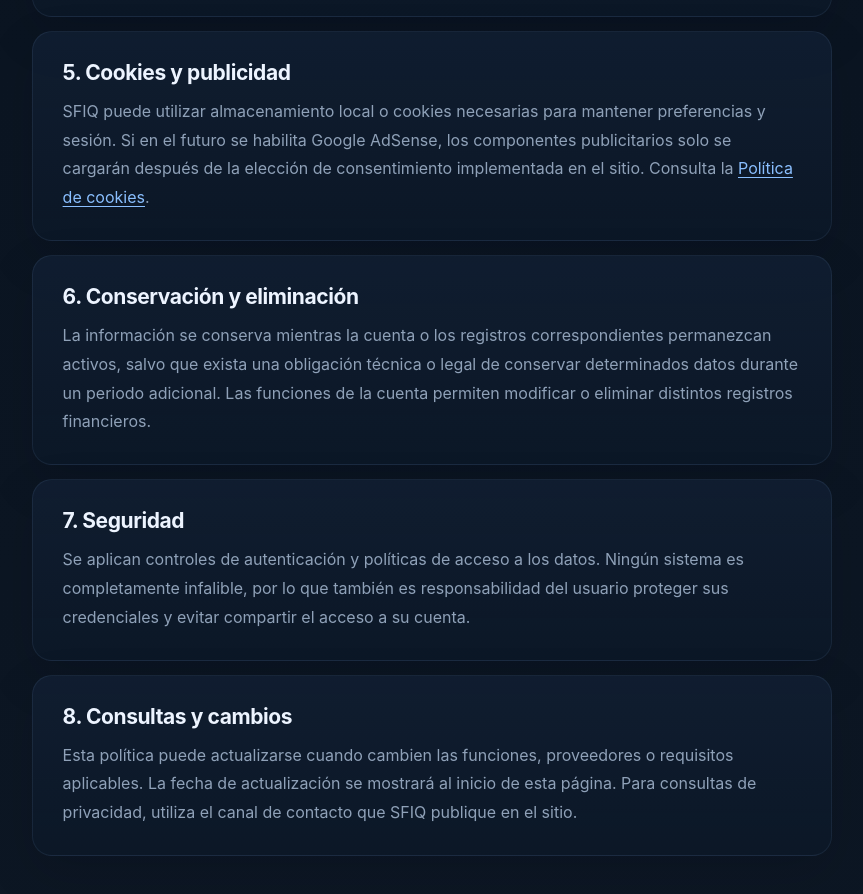
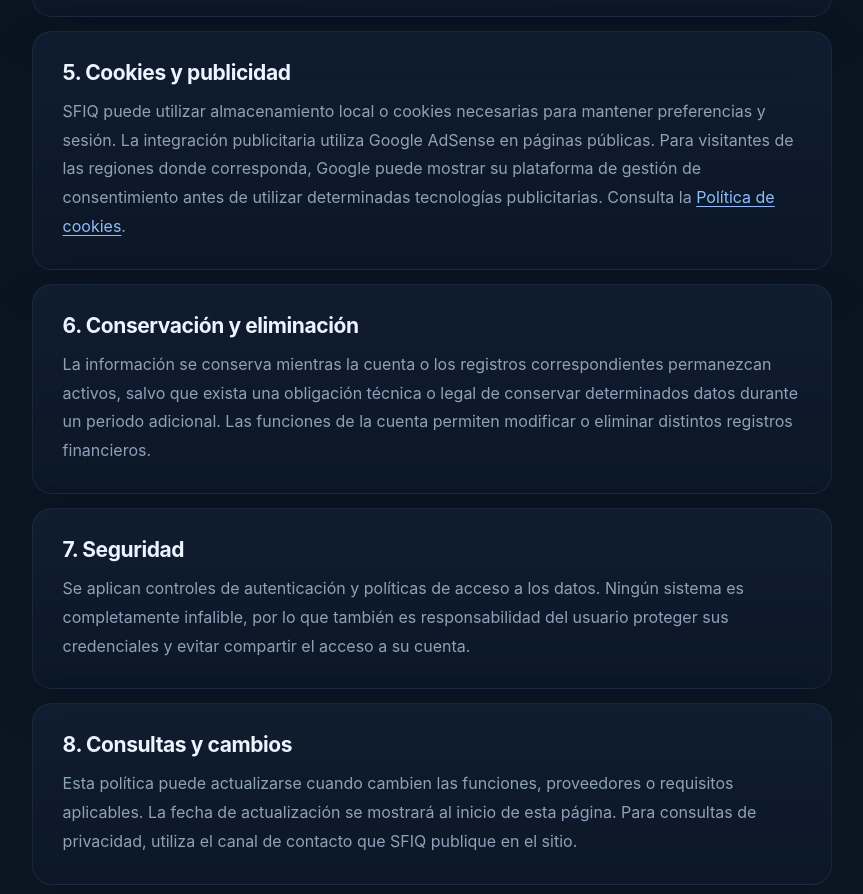
Before and after one commit to Sofonias-23/MiFinanzas, a Next.js app in the folder web/: page /privacidad in a window 1280 px wide. Shown: the part 1388-2282 px from the top of the page, without its empty margins (208-1071 px from the left). Built offline with nearby package versions, Linux system fonts and the light colour scheme.

Commit message:
Actualizar textos legales para Google CMP

```diff
--- a/web/app/privacidad/page.tsx
+++ b/web/app/privacidad/page.tsx
@@ -53,8 +53,9 @@ export default function PrivacidadPage() {
         <h2>5. Cookies y publicidad</h2>
         <p>
           SFIQ puede utilizar almacenamiento local o cookies necesarias para mantener preferencias y sesión.
-          Si en el futuro se habilita Google AdSense, los componentes publicitarios solo se cargarán después de la
-          elección de consentimiento implementada en el sitio. Consulta la <a href="/cookies">Política de cookies</a>.
+          La integración publicitaria utiliza Google AdSense en páginas públicas. Para visitantes de las regiones
+          donde corresponda, Google puede mostrar su plataforma de gestión de consentimiento antes de utilizar
+          determinadas tecnologías publicitarias. Consulta la <a href="/cookies">Política de cookies</a>.
         </p>
       </article>
 
```
